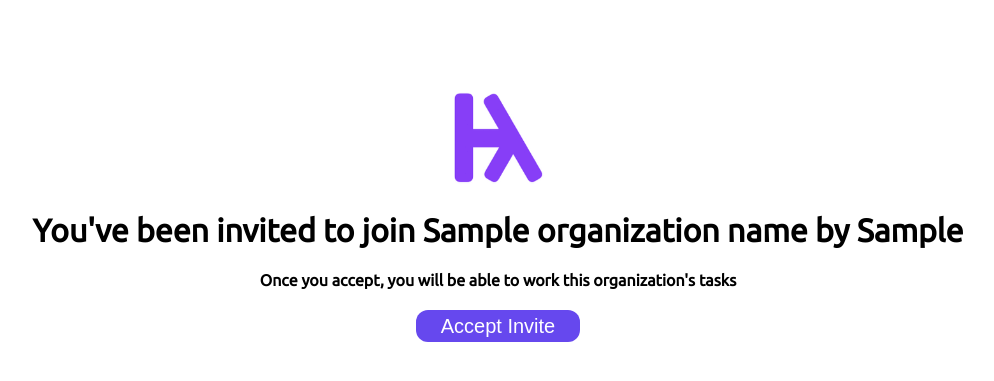
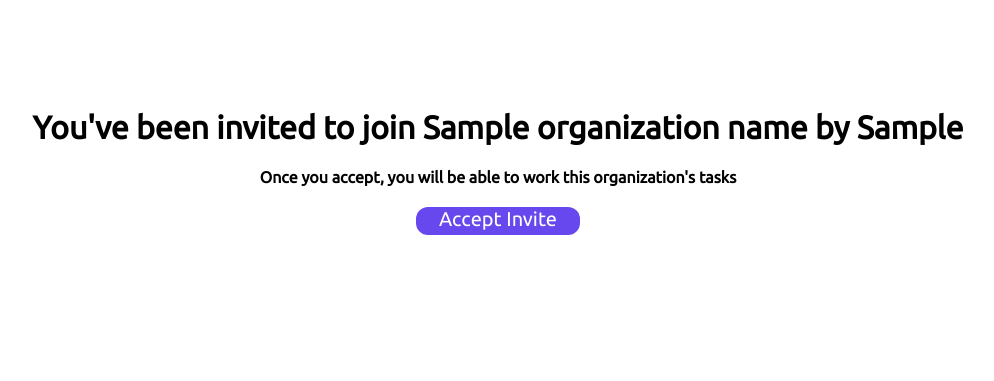
Before and after one commit to Human-Lambdas/human-lambdas, a Django app: template user_handler/templates/invite.html in a window 1280 px wide. Shown: the top 381 px of the page, without its empty margins (142-1136 px from the left). Run offline with Django 3.2, Linux system fonts and the light colour scheme; the template is opened without the code that fills it: most values are stand-ins (such as "Sample title", 1, 10 or a date in 2020).

Commit message:
changed error response structure and replaced all invite email css with inline css

```diff
--- a/user_handler/templates/invite.css
+++ /dev/null
@@ -1,36 +0,0 @@
-h1 {
-  width: 100%;
-  text-align: center;
-}
-
-h4 {
-  width: 100%;
-  text-align: center;
-}
-
-#centerContainer {
-  width: 100%;
-}
-
-body {
-  font-family: "Ubuntu", sans-serif;
-  padding-top: 80px;
-}
-
-button {
-  justify-self: center;
-  width: 164px;
-  margin-left: calc(50% - 82px);
-  background-color: #6648ee;
-  border: none;
-  height: 32px;
-  font-size: 20px;
-  border-radius: 12px;
-  color: white;
-}
-
-#logo {
-  width: 100px;
-  height: 100px;
-  margin-left: calc(50% - 50px);
-}
--- a/user_handler/templates/invite.html
+++ b/user_handler/templates/invite.html
@@ -4,7 +4,6 @@
     <meta charset="UTF-8" />
     <meta name="viewport" content="width=device-width, initial-scale=1.0" />
     <meta http-equiv="X-UA-Compatible" content="ie=edge" />
-    <link rel="stylesheet" type="text/css" href="invite.css" />
     <link
       href="https://fonts.googleapis.com/css?family=Ubuntu&display=swap"
       rel="stylesheet"
@@ -12,14 +11,13 @@
     <title>Human Lambdas Invite</title>
   </head>
 
-  <body>
-    <img id="logo" src="HL-logo.png" />
-    <h1>
+  <body style="font-family: Ubuntu, sans-serif; padding-top: 80px;">
+    <h1 style="width: 100%; text-align: center;">
       You've been invited to join {{ organization_name }} by {{ invite_sender }}
     </h1>
-    <h4>Once you accept, you will be able to work this organization's tasks</h4>
-    <div id="centerContainer">
-      <button href="{{ invite_link }}">Accept Invite</button>
+    <h4 style="width: 100%; text-align: center;">Once you accept, you will be able to work this organization's tasks</h4>
+    <div style="width: 100%;">
+      <a style="margin: 0 auto; display: block; width: 164px; margin-left: calc(50% - 82px); background-color: #6648ee; border: none; height: 28px; font-size: 20px; border-radius: 12px; color: white; text-align: center; text-decoration: none;" href="{{ invite_link }}" target="_blank">Accept Invite</a>
     </div>
   </body>
 </html>
--- a/user_handler/urls.py
+++ b/user_handler/urls.py
@@ -24,6 +24,6 @@ urlpatterns = [
         "organizations/<int:pk>", GetOrganizationView.as_view(), name="get-organization"
     ),
     path("invite/", SendInviteView.as_view(), name="send-invite"),
-    path("invitation/<str:pk>", InvitationView.as_view(), name="receive-invitation"),
+    path("invitation/<str:invite_token>", InvitationView.as_view(), name="receive-invitation"),
     path("api-token/", APIAuthToken.as_view(), name="api-token"),
 ]
```
Also changed, not shown: user_handler/views.py (+15 -20 lines).
